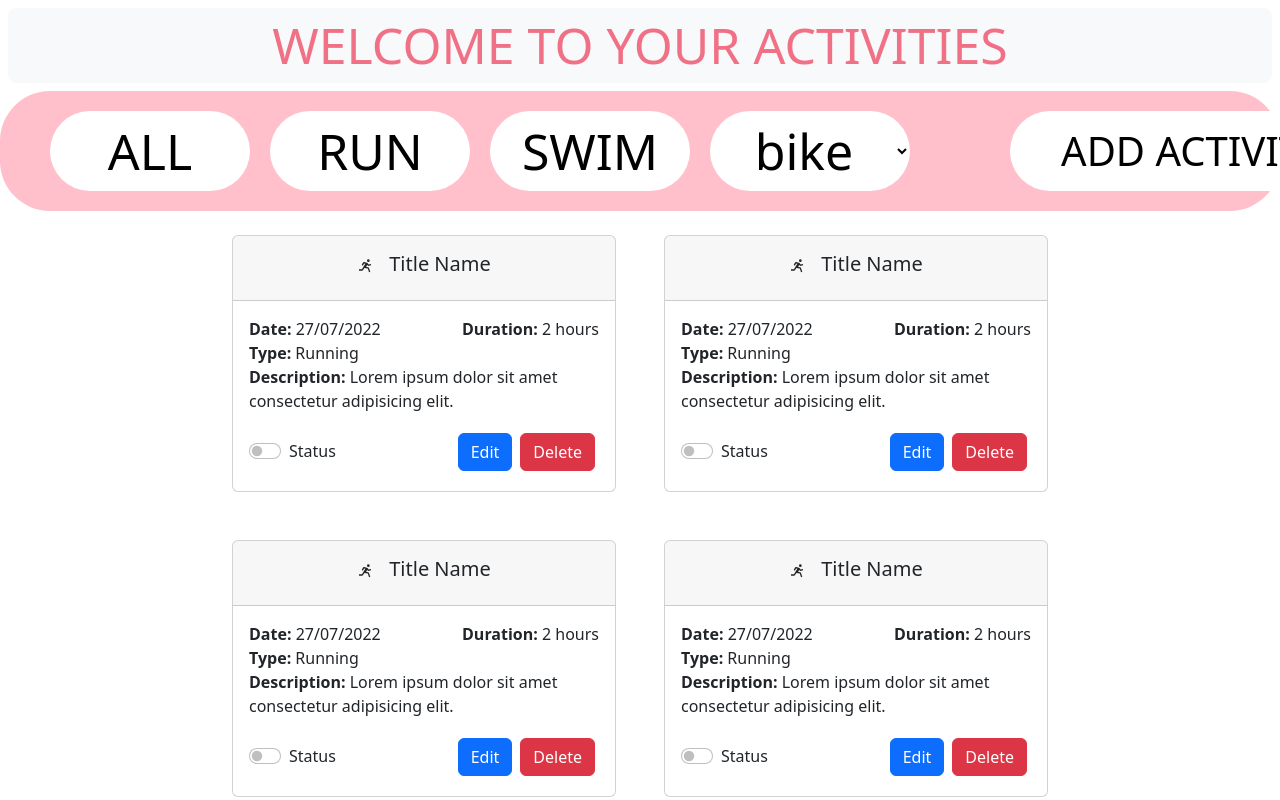
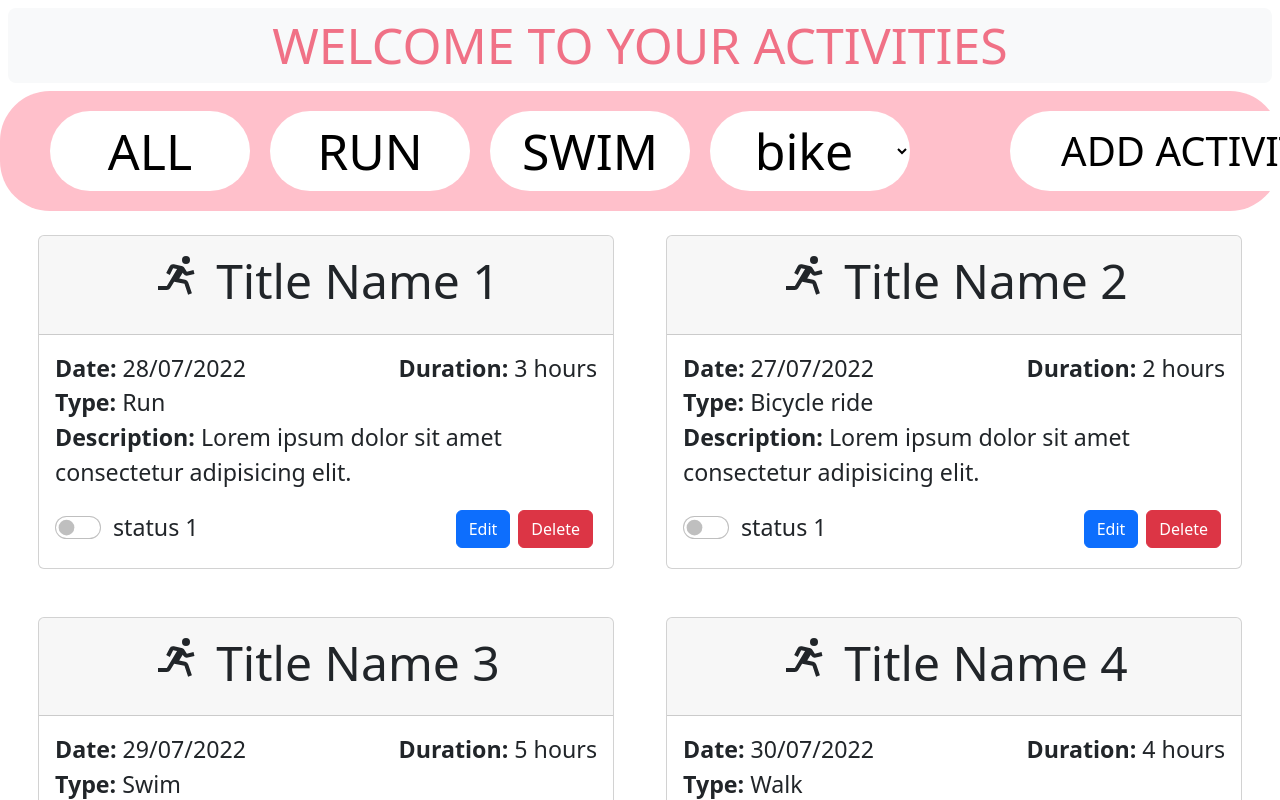
Before and after one commit to Thail3/Final-project-Generation, a React (Vite) app: page / in a window 1280 px wide. Shown: the top 800 px of the page. Built offline with nearby package versions, Linux system fonts and the light colour scheme.

Commit message:
increase card size

```diff
--- /dev/null
+++ b/src/components/CardComponent/CardComponent.css
@@ -0,0 +1,6 @@
+.card-font-size-header {
+    font-size: 3rem;
+}
+.card-font-size-body {
+    font-size: 1.45rem;
+}
--- a/src/components/CardComponent/CardComponent.jsx
+++ b/src/components/CardComponent/CardComponent.jsx
@@ -3,31 +3,34 @@ import { Button } from 'react-bootstrap';
 import Card from 'react-bootstrap/Card';
 import { BiRun } from 'react-icons/bi';
 import Form from 'react-bootstrap/Form';
+import './CardComponent.css'
 
 function CardComponent(props) {
+  const { id, name, date, duration, type, description, status } = props.activity
   return (
     <div class="m-4">
-      <Card style={{ width: '24rem' }}>
+      <Card key={id}  style={{ width: '36rem', height: '100%' }}>
         <Card.Header>
           <div class="d-flex justify-content-center">
-            <div class="m-2"><BiRun /></div>
-            <div class="m-2"><Card.Title>Title Name</Card.Title></div>
+            <div class="m-2"><BiRun className="card-font-size-header" /></div>
+            <div class="m-2"><Card.Title><div  className="card-font-size-header">{name}</div> </Card.Title></div>
           </div>
         </Card.Header>
-        <Card.Body> <Card.Text>
+        <Card.Body class="p-3">
+          <Card.Text>
           <div class="d-flex justify-content-between">
-            <div><b>Date: </b><span>27/07/2022</span></div>
+            <div className="card-font-size-body"><b>Date: </b><span>{date}</span></div>
 
-            <div>
-              <b>Duration: </b><span>2 hours</span>
+            <div className="card-font-size-body">
+              <b>Duration: </b><span>{duration}</span>
             </div>
           </div>
-          <div>
-            <b>Type: </b><span>Running</span>
+          <div className="card-font-size-body">
+            <b>Type: </b><span>{type}</span>
           </div>
-          <div>
+          <div className="card-font-size-body">
             <b>Description: </b>
-            Lorem ipsum dolor sit amet consectetur adipisicing elit.
+            {description}
           </div>
         </Card.Text>
           <div class="d-flex justify-content-between">
@@ -35,10 +38,11 @@ function CardComponent(props) {
               <Form.Check
                 type="switch"
                 id="custom-switch"
-                label="Status"
+                label={status}
+                className="card-font-size-body"
               />
             </div>
-            <div class="d-flex justify-content-end">
+            <div class="d-flex justify-content-end"  className="card-font-size-body">
               <Button variant="primary m-1">Edit</Button>
               <Button variant="danger m-1">Delete</Button>
             </div>
--- a/src/components/container/Container.jsx
+++ b/src/components/container/Container.jsx
@@ -1,34 +1,33 @@
 import React from "react";
 import "./container.css";
 import CardComponent from "../CardComponent/CardComponent"
-import { Container as BContainer } from 'react-bootstrap';
 
 function Container(props) {
-  const renderCard = () => {
-    return (
-      <div>
-        <CardComponent />
-      </div>
-    )
-  }
-  const activities =[{}, {}, {}, {},  {}, {}, ]
-  const cards = activities.map( () => (
-    <div>
-      <CardComponent />
-    </div>
-  ))
+  //const activities = props.activities
+  const activities = [
+    {
+      id: 0,
+      name: 'Title Name 1',
+      date: '28/07/2022',
+      duration: '3 hours',
+      type: 'Run',
+      description: 'Lorem ipsum dolor sit amet consectetur adipisicing elit.',
+      status: 'status 1'
+    },
+    { id: 1, name: 'Title Name 2', date: '27/07/2022', duration: '2 hours', type: 'Bicycle ride', description: 'Lorem ipsum dolor sit amet consectetur adipisicing elit.', status: 'status 1', },
+    { id: 2, name: 'Title Name 3', date: '29/07/2022', duration: '5 hours', type: 'Swim', description: 'Lorem ipsum dolor sit amet consectetur adipisicing elit.', status: 'status 2' },
+    { id: 3, name: 'Title Name 4', date: '30/07/2022', duration: '4 hours', type: 'Walk', description: 'Lorem ipsum dolor sit amet consectetur adipisicing elit.', status: 'status 3' },
+    { id: 4, name: 'Title Name 5', date: '31/07/2022', duration: '6 hours', type: 'Hike', description: 'Lorem ipsum dolor sit amet consectetur adipisicing elit.', status: 'status 4' },
+    { id: 5, name: 'Title Name 6', date: '01/08/2022', duration: '2 hours', type: 'Run', description: 'Lorem ipsum dolor sit amet consectetur adipisicing elit.', status: 'status 5' },
+  ]
+  const cards = activities.map(activity => <CardComponent activity={activity} />)
 
   return (
-
-    <BContainer>
-      <div class="d-flex justify-content-center align-items-center flex-wrap">
-        <div class="d-flex justify-content-center align-items-center flex-wrap">
-            {cards}
-        </div>
+    <div class="container-fluid">
+      <div class="d-flex flex-wrap justify-content-around">
+        {cards}
       </div>
-    </BContainer>
-
-
+    </div>
   )
 }
 
```
Also changed, not shown: 1 other file (tests, documents, lock files or other folders).
